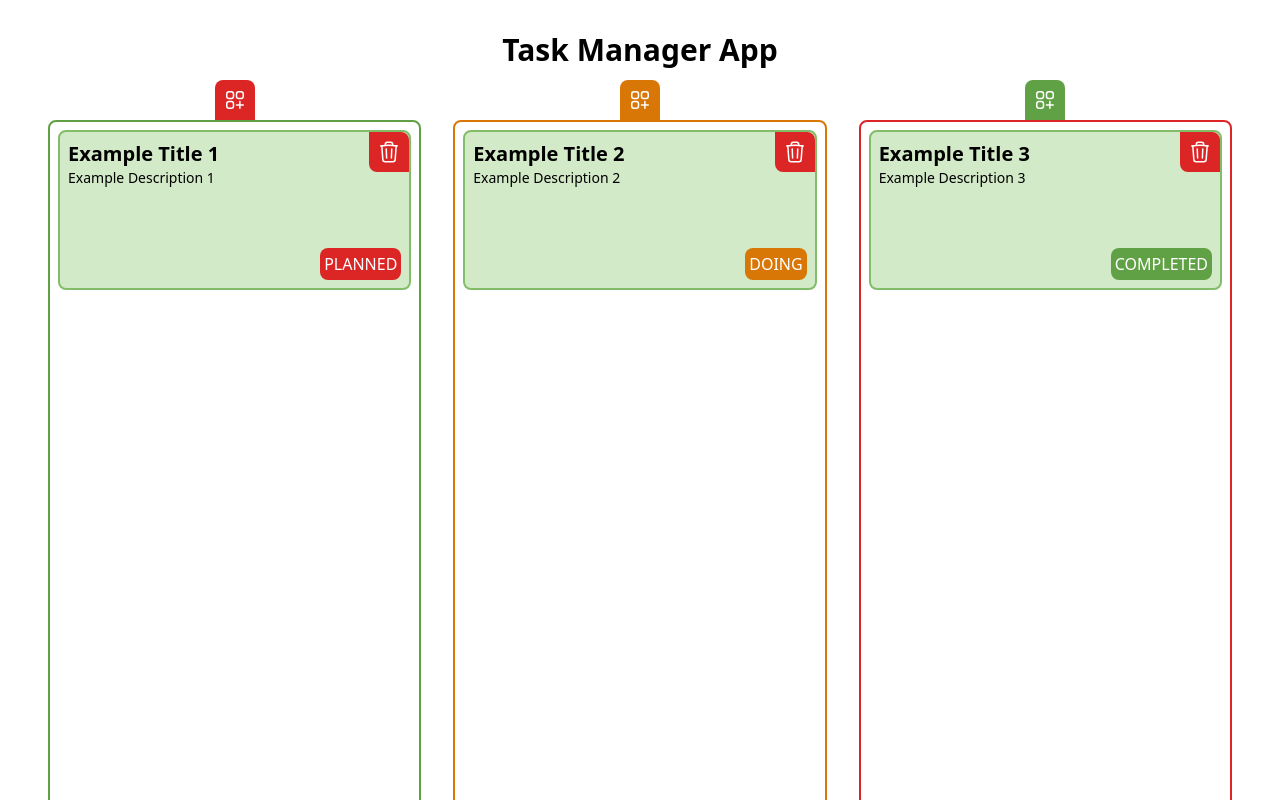
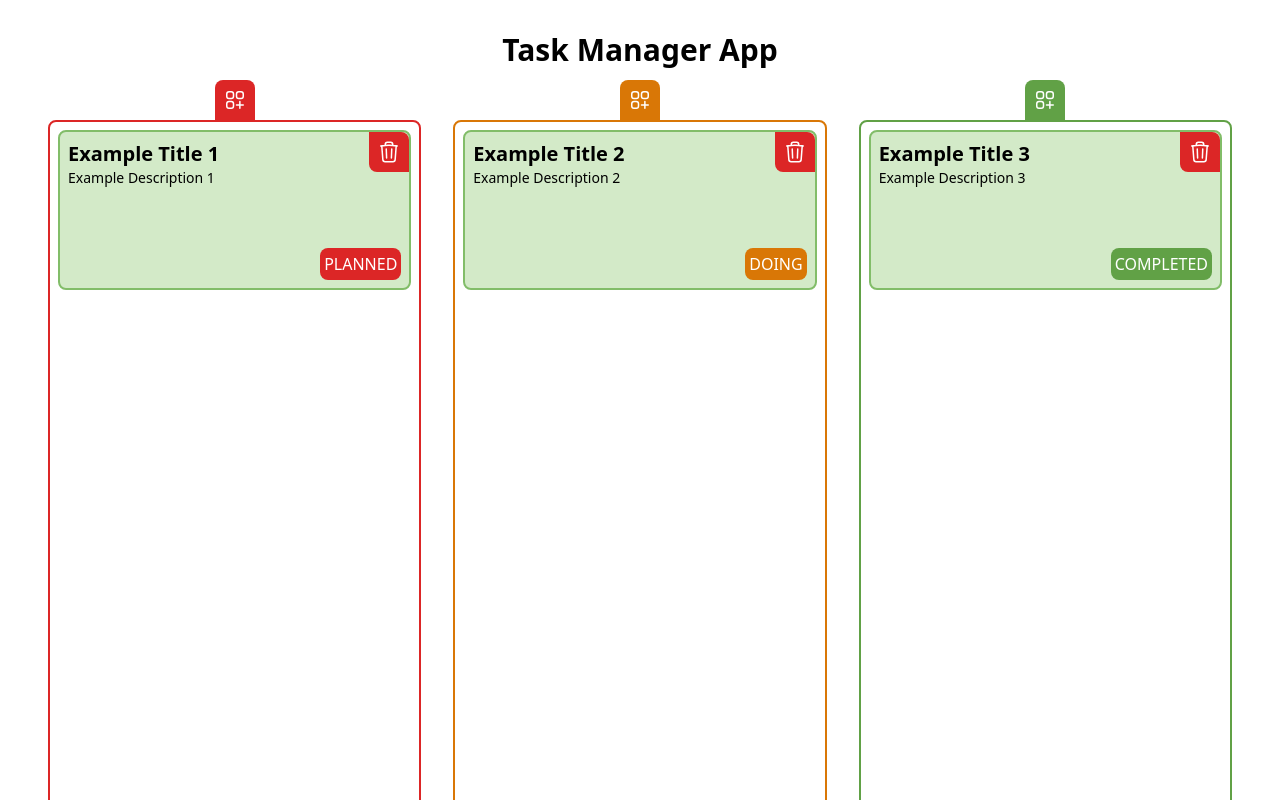
Before and after one commit to G1anpierre/task-manager-app, a React (Vite) app: page / in a window 1280 px wide. Shown: the top 800 px of the page. Built offline with nearby package versions, Linux system fonts and the light colour scheme.

Commit message:
bugfix: colors of border

```diff
--- a/src/components/Section.tsx
+++ b/src/components/Section.tsx
@@ -19,9 +19,9 @@ export const Section = ({state}: {state: State}) => {
   const sectionClass = classNames(
     'border-2 p-2 rounded-lg h-[800px] flex flex-col gap-2 overflow-y-scroll no-scrollbar',
     {
-      'border-mantis-500': state === 'PLANNED',
+      'border-mantis-500': state === 'COMPLETED',
       'border-warning': state === 'DOING',
-      'border-danger': state === 'COMPLETED',
+      'border-danger': state === 'PLANNED',
       'border-transparent outline-dashed': drop,
     },
   )
```
